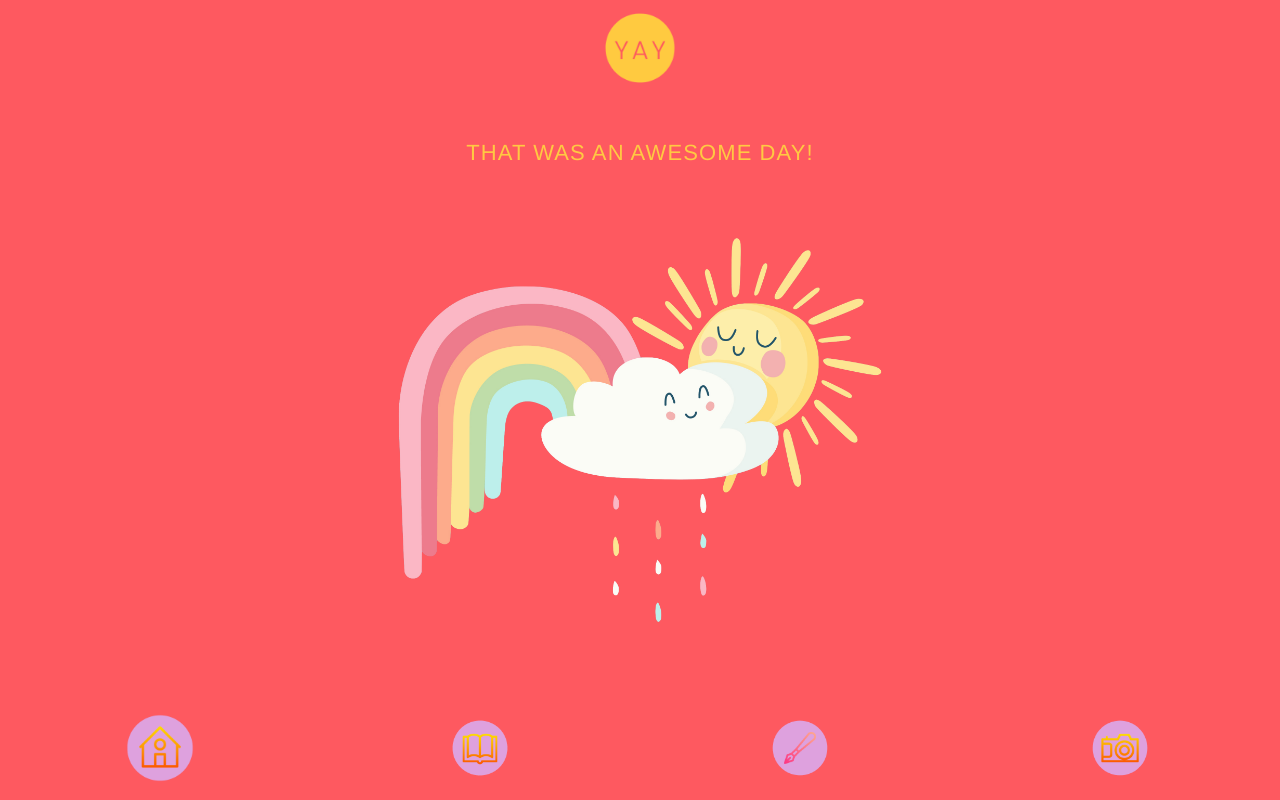
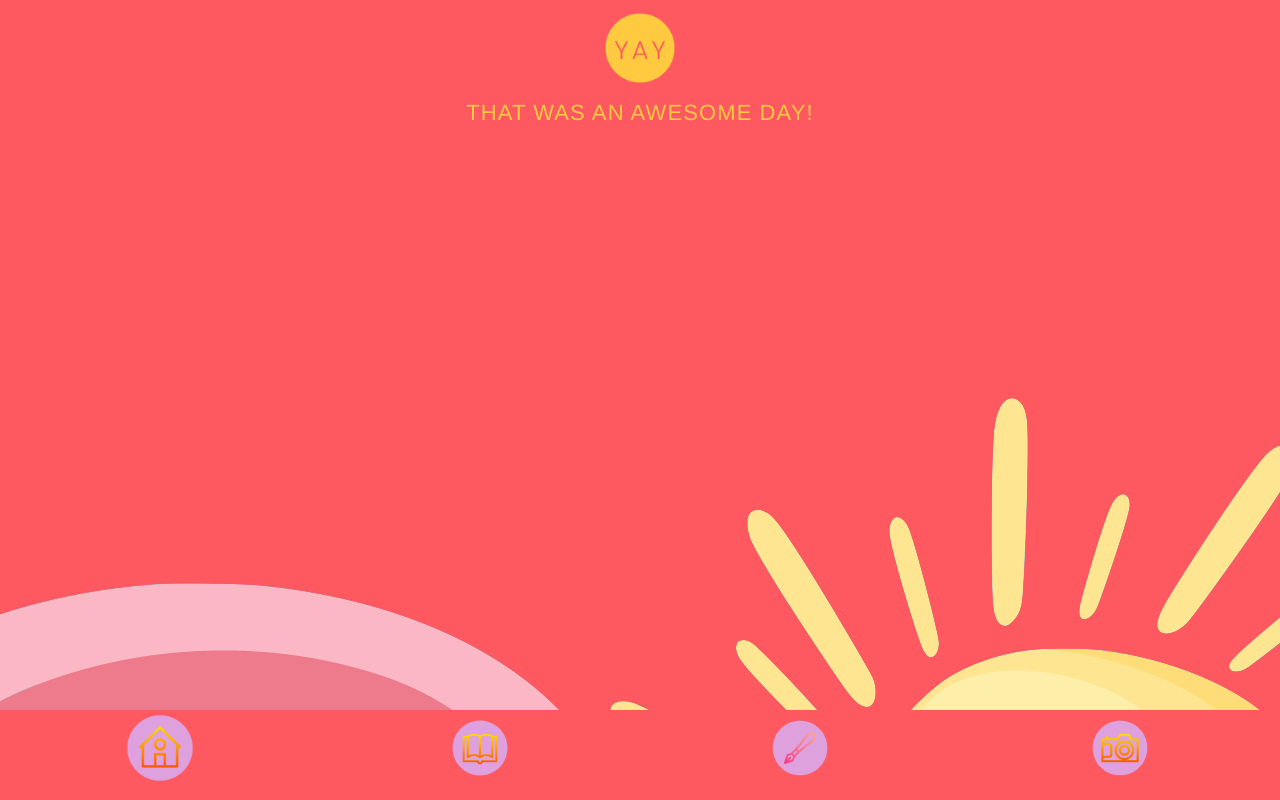
Before and after one commit to kwartalex/capstone-project, a React (Create React App) app: page /home in a window 1280 px wide. Built offline with nearby package versions, Linux system fonts and the light colour scheme.

Commit message:
Fix grid and flex aka positioning

```diff
--- a/src/App.js
+++ b/src/App.js
@@ -1,6 +1,7 @@
 import React, { useState, useEffect } from 'react'
 import { Switch, Route } from 'react-router-dom'
 import GlobalStyles from './GlobalStyles'
+import styled from 'styled-components/macro'
 import Home from './pages/Home'
 import CreateEntry from './pages/CreateEntry'
 import EntriesAll from './pages/EntriesAll'
@@ -21,6 +22,7 @@ export default function App () {
         <>
         <GlobalStyles />
         <Header/>
+        <StyledMain>
             <Switch>
                 <Route exact path="/home">
                     <Home/>
@@ -35,6 +37,7 @@ export default function App () {
                     <HappyPic/>
                 </Route>
             </Switch>
+        </StyledMain>
         <Navigation/>
         </>
     )
@@ -48,3 +51,7 @@ export default function App () {
         setEntries([...entries.slice(0, index), ...entries.slice(index + 1)])
       }
 }
+
+const StyledMain = styled.main `
+    overflow: scroll;
+    `
--- a/src/components/Header.js
+++ b/src/components/Header.js
@@ -11,10 +11,6 @@ export default function Header () {
 }
 
 const HeaderStyled = styled.header`
-    position: fixed;
-    left: 0;
-    top: 0;
-    z-index: 1;
     margin: 0;
     width: 100vw;
     height: 100px;
--- a/src/pages/CreateEntry.js
+++ b/src/pages/CreateEntry.js
@@ -41,7 +41,7 @@ const InputStyled = styled.textarea`
     display: flex;
     justify-content: center;
     align-items: center;
-    margin: 128px auto 28px;
+    margin: 28px auto 28px;
     border-radius: 8px;
     height: 44vh;
     width: 64vw;
--- a/src/pages/EntriesAll.js
+++ b/src/pages/EntriesAll.js
@@ -6,11 +6,13 @@ import Divider from '../components/Divider'
 export default function EntriesAll ({entries, onDeleteClick}) {
     return (
         <SectionStyled>
-            {entries && entries.map((entry) => (
+            {entries &&
+                entries.map((entry) => (
                     <div data-cy="read_entry">
                         <EntryStyled>
                         {entry}
-                        <DeleteBtnStyled alt="Delete entry" onClick={() => onDeleteClick(entry)}/>
+                            <DeleteBtnStyled alt="Delete entry" onClick={() => onDeleteClick(entry)}
+                            />
                         </EntryStyled>
                         <Divider />
                     </div>
@@ -22,7 +24,6 @@ export default function EntriesAll ({entries, onDeleteClick}) {
 const SectionStyled = styled.section `
     display: flex;
     flex-direction: column;
-    margin-top: 100px;
 `
 const EntryStyled = styled.section`
     position: relative;
--- a/src/pages/HappyPic.js
+++ b/src/pages/HappyPic.js
@@ -4,19 +4,22 @@ import styled from 'styled-components/macro'
 export default function PicRotation () {
     return (
             <HappyPicContainer>
-                <StyledParagraphTop>HAPPY PICTURE OF THE DAY</StyledParagraphTop>
+                <StyledParagraphTop>
+                    HAPPY PICTURE OF THE DAY
+                </StyledParagraphTop>
                     <StyledImage>
                         <img
-                        src="https://source.unsplash.com/featured/?spring,flower" alt="" />
+                        src="https://source.unsplash.com/1600x900/?spring,blossom" alt="" />
                     </StyledImage>
-                <StyledParagraphBottom>Bitterness keeps you from flying!</StyledParagraphBottom>
+                <StyledParagraphBottom>
+                    Bitterness keeps you from flying!
+                </StyledParagraphBottom>
             </HappyPicContainer>
     )}
 
-    const HappyPicContainer = styled.div`
+    const HappyPicContainer = styled.main`
         display: flex;
         flex-direction: column;
-        height: 100vh;
         align-items: center;
         `
 
@@ -24,7 +27,7 @@ export default function PicRotation () {
         font-weight: lighter;
         font-size: 22px;
         letter-spacing: 0.05em;
-        margin-top: 140px;
+        margin-top: 40px;
         `
 
     const StyledParagraphBottom = styled.p `
@@ -43,7 +46,6 @@ export default function PicRotation () {
         margin-bottom: 40px;
 
         img {
-            height: 240px;
-            width:240px;
+            height: 100%;
         }
         `
--- a/src/pages/Home.js
+++ b/src/pages/Home.js
@@ -5,10 +5,11 @@ import welcome from '../images/awesomeday.png'
 export default function home() {
     return (
             <>
-            <StyledParagraph>THAT WAS AN AWESOME DAY!</StyledParagraph>
+            <StyledParagraph>
+                THAT WAS AN AWESOME DAY!
+            </StyledParagraph>
             <StyledImage>
-                <img
-                src={welcome} alt="Welcomeimage" />
+                <img src={welcome} alt="Welcomeimage" />
             </StyledImage>
             </>
     )}
@@ -16,7 +17,6 @@ export default function home() {
     const StyledImage = styled.div `
         display: flex;
         justify-content: center;
-        margin-top: 60px;
         padding: 20px;
         overflow: hidden;
 
@@ -25,7 +25,6 @@ export default function home() {
         }
     `
     const StyledParagraph = styled.p `
-        margin-top: 140px;
         font-weight: lighter;
         font-size: 22px;
         letter-spacing: 0.05em;
```
Lines whose indentation alone changed are shown as unchanged.
